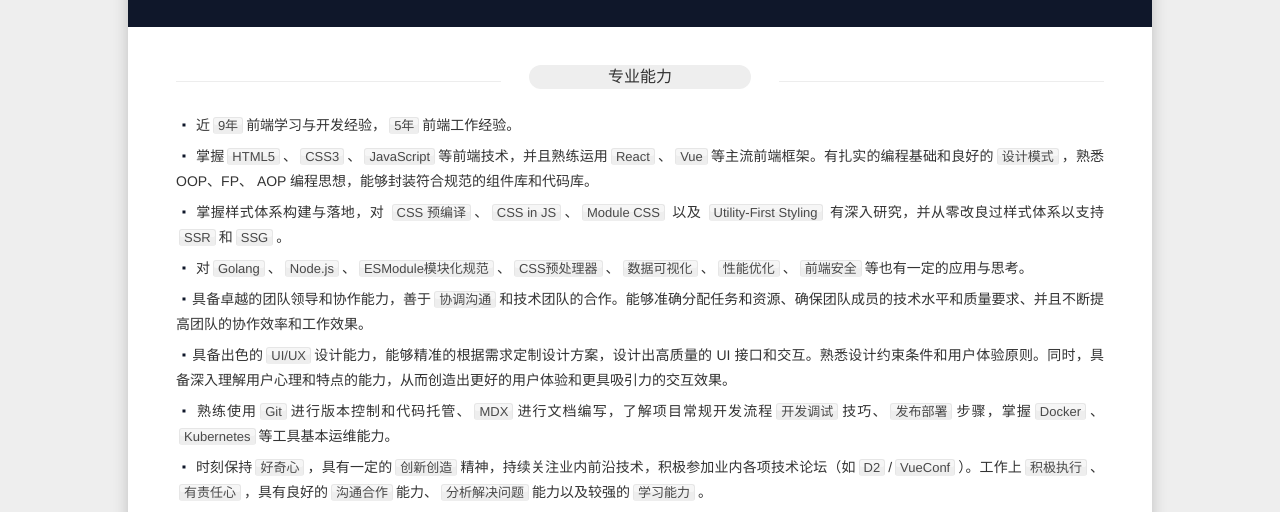
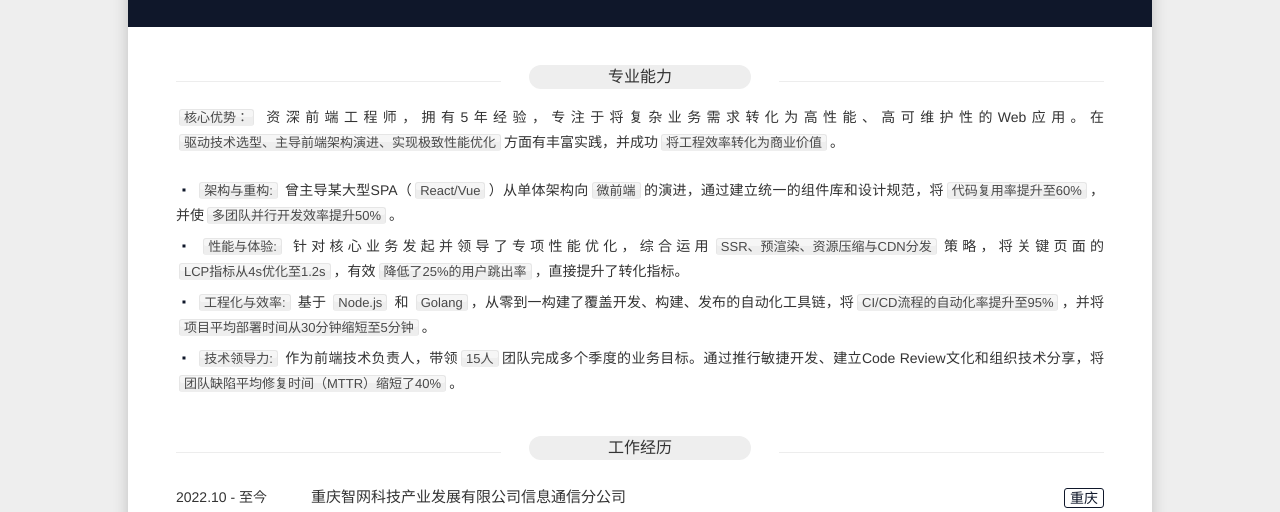
Before and after one commit to fuyy0016/resume, a website built with webpack: page src/index.html in a window 1280 px wide. Shown: the part 254-766 px from the top of the page. Built offline with nearby package versions, Linux system fonts and the light colour scheme.

Commit message:
docs: 修改专业能力部分

```diff
--- a/src/index.html
+++ b/src/index.html
@@ -45,44 +45,27 @@
                      <span class="section-title-r"></span>
                   </header>
                   <div class="section-bd">
+                     <p class="section-content" style="margin-bottom: 15px;"><strong>核心优势：</strong> 资深前端工程师，拥有5年经验，专注于将复杂业务需求转化为高性能、高可维护性的Web应用。在<strong>驱动技术选型、主导前端架构演进、实现极致性能优化</strong>方面有丰富实践，并成功<strong>将工程效率转化为商业价值</strong>。</p>
+
                      <ul class="section-list">
                         <li>
                            <p class="section-content"><i class="iconfont icon-dot"></i>
-                              近<strong>9年</strong>前端学习与开发经验，<strong>5年</strong>前端工作经验。
+                              <strong>架构与重构:</strong> 曾主导某大型SPA（<strong>React/Vue</strong>）从单体架构向<strong>微前端</strong>的演进，通过建立统一的组件库和设计规范，将<strong>代码复用率提升至60%</strong>，并使<strong>多团队并行开发效率提升50%</strong>。
                            </p>
                         </li>
                         <li>
                            <p class="section-content"><i class="iconfont icon-dot"></i>
-                              掌握<strong>HTML5</strong>、<strong>CSS3</strong>、<strong>JavaScript</strong>等前端技术，并且熟练运用<strong>React</strong>、<strong>Vue</strong>等主流前端框架。有扎实的编程基础和良好的<strong>设计模式</strong>，熟悉OOP、FP、 AOP 编程思想，能够封装符合规范的组件库和代码库。
+                              <strong>性能与体验:</strong> 针对核心业务发起并领导了专项性能优化，综合运用<strong>SSR、预渲染、资源压缩与CDN分发</strong>策略，将关键页面的<strong>LCP指标从4s优化至1.2s</strong>，有效<strong>降低了25%的用户跳出率</strong>，直接提升了转化指标。
                            </p>
                         </li>
                         <li>
                            <p class="section-content"><i class="iconfont icon-dot"></i>
-                             掌握样式体系构建与落地，对 <strong>CSS 预编译</strong>、<strong>CSS in JS</strong>、<strong>Module CSS</strong> 以及 <strong>Utility-First Styling</strong> 有深入研究，并从零改良过样式体系以支持 <strong>SSR</strong>和<strong>SSG</strong>。
-
+                              <strong>工程化与效率:</strong> 基于 <strong>Node.js</strong> 和 <strong>Golang</strong>，从零到一构建了覆盖开发、构建、发布的自动化工具链，将<strong>CI/CD流程的自动化率提升至95%</strong>，并将<strong>项目平均部署时间从30分钟缩短至5分钟</strong>。
                            </p>
                         </li>
                         <li>
                            <p class="section-content"><i class="iconfont icon-dot"></i>
-                              对<strong>Golang</strong>、<strong>Node.js</strong>、<strong>ESModule模块化规范</strong>、<strong>CSS预处理器</strong>、<strong>数据可视化</strong>、<strong>性能优化</strong>、<strong>前端安全</strong>等也有一定的应用与思考。
-                           </p>
-                        </li>
-                        <li>
-                           <p class="section-content"><i class="iconfont icon-dot"></i>具备卓越的团队领导和协作能力，善于<strong>协调沟通</strong>和技术团队的合作。能够准确分配任务和资源、确保团队成员的技术水平和质量要求、并且不断提高团队的协作效率和工作效果。
-                           </p>
-                        </li>
-                        <li>
-                           <p class="section-content"><i class="iconfont icon-dot"></i>具备出色的<strong>UI/UX</strong>设计能力，能够精准的根据需求定制设计方案，设计出高质量的 UI 接口和交互。熟悉设计约束条件和用户体验原则。同时，具备深入理解用户心理和特点的能力，从而创造出更好的用户体验和更具吸引力的交互效果。
-                           </p>
-                        </li>
-                        <li>
-                           <p class="section-content"><i class="iconfont icon-dot"></i>
-                              熟练使用<strong>Git</strong>进行版本控制和代码托管、<strong>MDX</strong>进行文档编写，了解项目常规开发流程<strong>开发调试</strong>技巧、<strong>发布部署</strong>步骤，掌握<strong>Docker</strong>、<strong>Kubernetes</strong>等工具基本运维能力。
-                           </p>
-                        </li>
-                        <li>
-                           <p class="section-content"><i class="iconfont icon-dot"></i>
-                              时刻保持<strong>好奇心</strong>，具有一定的<strong>创新创造</strong>精神，持续关注业内前沿技术，积极参加业内各项技术论坛（如<strong>D2</strong>/<strong>VueConf</strong>）。工作上<strong>积极执行</strong>、<strong>有责任心</strong>，具有良好的<strong>沟通合作</strong>能力、<strong>分析解决问题</strong>能力以及较强的<strong>学习能力</strong>。
+                              <strong>技术领导力:</strong> 作为前端技术负责人，带领<strong>15人</strong>团队完成多个季度的业务目标。通过推行敏捷开发、建立Code Review文化和组织技术分享，将<strong>团队缺陷平均修复时间（MTTR）缩短了40%</strong>。
                            </p>
                         </li>
                      </ul>
```
